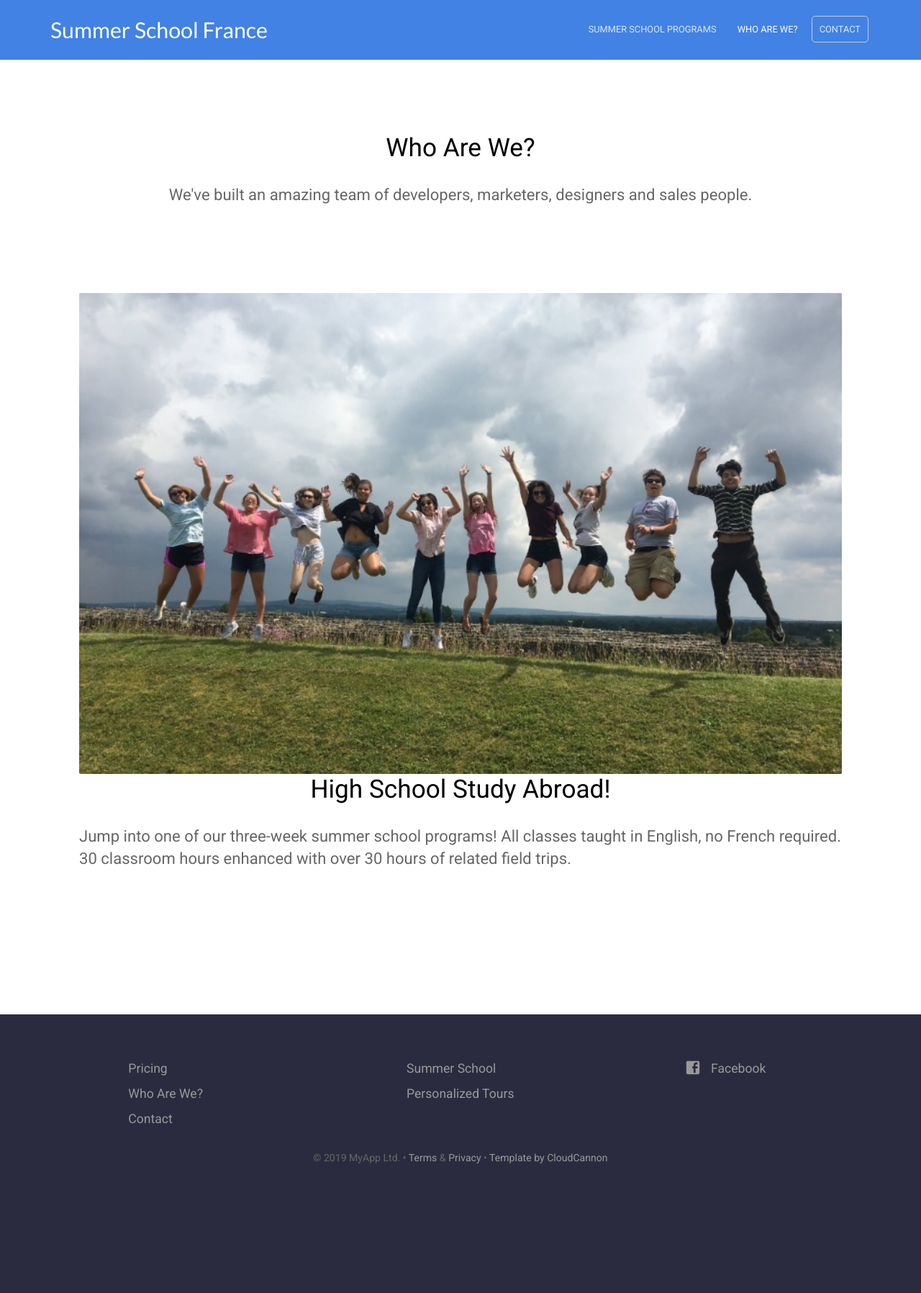
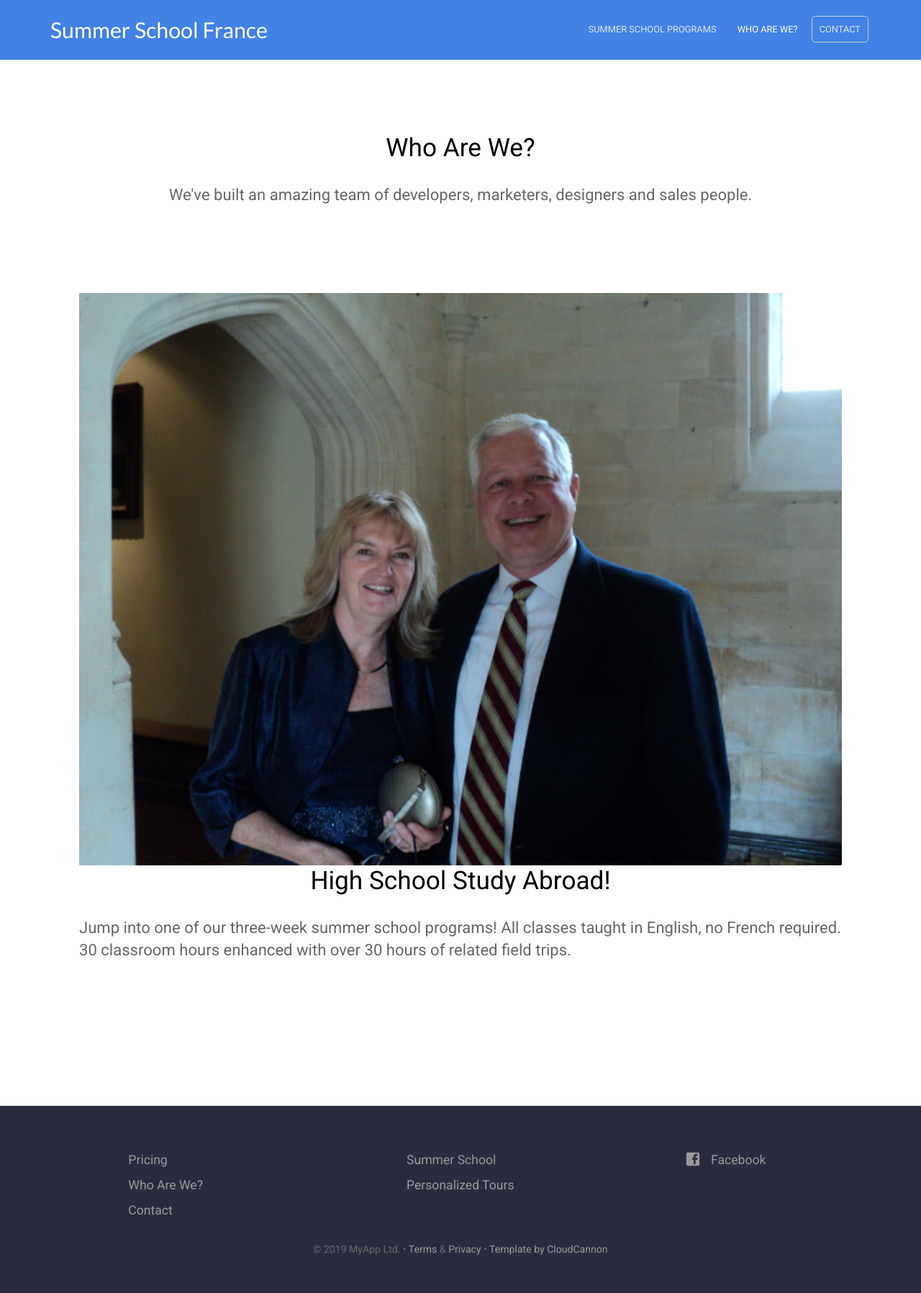
Before and after one commit to baritchie/project1, a Jekyll site: the page built from whoweare.html, in a window 1280 px wide. Shown: the whole page at 72% size. Built offline with Jekyll 4.4.1, drawn with Linux system fonts in a browser that asks for light colours; before the commit the page ends 1669 px from its top, so only the background shows below that.

Commit message:
Updated 'whoweare.html' via CloudCannon

```diff
--- a/whoweare.html
+++ b/whoweare.html
@@ -6,7 +6,7 @@ description: We've built an amazing team of developers, marketers, designers and
 	<section>
 	    <div class="container flex">
 	        <div class="image">
-				<img alt="Screenshot" class="screenshot editable" src="/uploads/whoarewe.jpg" width="659" srcset="/uploads/img-1588.jpg 659w" />
+				<img alt="Screenshot" class="screenshot editable" src="/uploads/whoarewe.jpg" width="659" srcset="/uploads/whoarewe.jpg 659w" />
 			</div>
 	    </div>
 		<div class="container flex">
```
